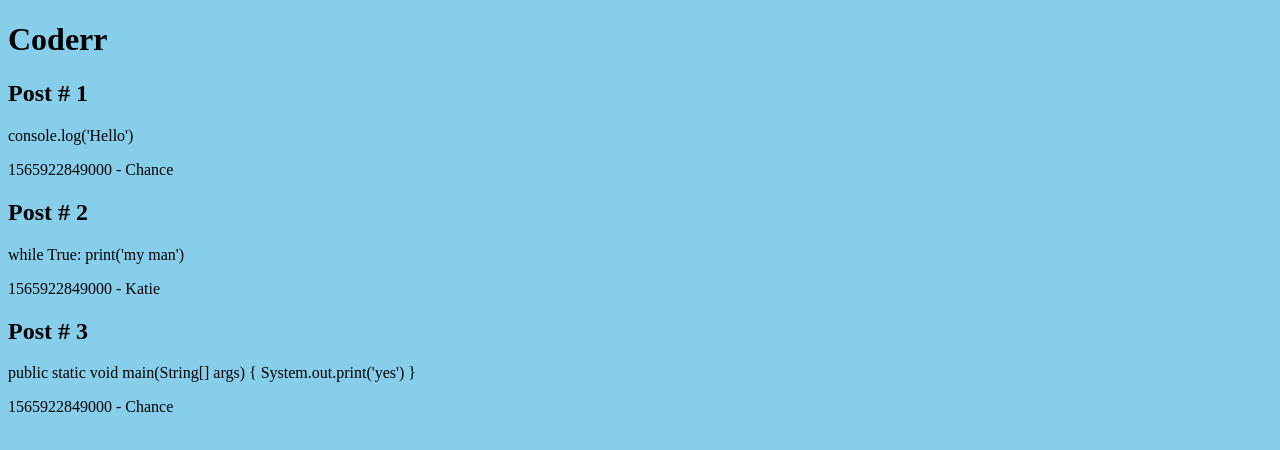
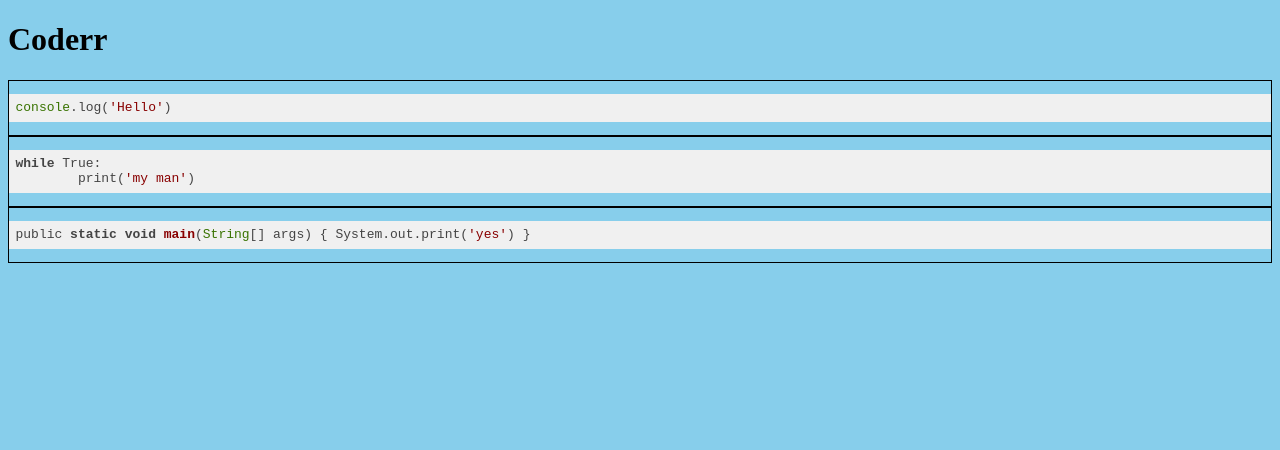
Before and after one commit to ch-ance/coderr, a React (Create React App) app: page / in a window 1280 px wide. Shown: the top 450 px of the page. Built offline with nearby package versions, Linux system fonts and the light colour scheme.

Commit message:
adds styles directory. installs react-syntax-highlighter for use in displaying code blocks. RSH implemented in the post component view

```diff
--- a/package.json
+++ b/package.json
@@ -7,10 +7,12 @@
     "@types/node": "12.7.2",
     "@types/react": "16.9.2",
     "@types/react-dom": "16.8.5",
+    "@types/react-syntax-highlighter": "^10.2.1",
     "node-sass": "^4.12.0",
     "react": "^16.9.0",
     "react-dom": "^16.9.0",
     "react-scripts": "3.1.1",
+    "react-syntax-highlighter": "^11.0.2",
     "typescript": "3.5.3"
   },
   "scripts": {
--- a/src/App.scss
+++ b/src/App.scss
@@ -1,3 +1,5 @@
+@import "./styles/index.scss";
+
 body {
   background: skyblue;
 }
--- a/src/App.tsx
+++ b/src/App.tsx
@@ -1,7 +1,6 @@
 import React, { useState, useEffect } from 'react';
 import './App.scss';
 import Post from './components/Post';
-import { string } from 'prop-types';
 const PostsData: IPosts[] = require("./PostsData.json").posts
 
 interface IPosts {
@@ -11,11 +10,6 @@ interface IPosts {
 }
 
 const App: React.FC = () => {
-
-  useEffect(() => {
-    console.log(PostsData);
-  })
-
 
   return (
     <div className="App">
--- a/src/components/Post/index.tsx
+++ b/src/components/Post/index.tsx
@@ -1,4 +1,6 @@
-import * as React from 'react';
+import * as React from "react";
+import SyntaxHighlighter from "react-syntax-highlighter";
+// import { docco } from "react-syntax-highlighter/dist/esm/styles/hljs";
 
 interface Props {
     username: string;
@@ -6,14 +8,21 @@ interface Props {
     id: number;
 }
 
-const Post: React.FC<Props> = (props) => {
+const Post: React.FC<Props> = props => {
     return (
-        <div>
-            <h2>Post # {props.id}</h2>
+        <div className="post-container">
+
+            <SyntaxHighlighter language="javascript">
+                {props.code}
+            </SyntaxHighlighter>
+
+            {/* <h2>Post # {props.id}</h2>
             <p>{props.code}</p>
-            <p>{Date.now()} - {props.username}</p>
+            <p>
+                {Date.now()} - {props.username}
+            </p> */}
         </div>
-    )
-}
+    );
+};
 
 export default Post;
--- /dev/null
+++ b/src/styles/Post.scss
@@ -0,0 +1,3 @@
+.post-container {
+    border: 1px solid black;
+}
--- /dev/null
+++ b/src/styles/index.scss
@@ -0,0 +1 @@
+@import "./Post.scss";
```
Also changed, not shown: 1 other file (tests, documents, lock files or other folders).
